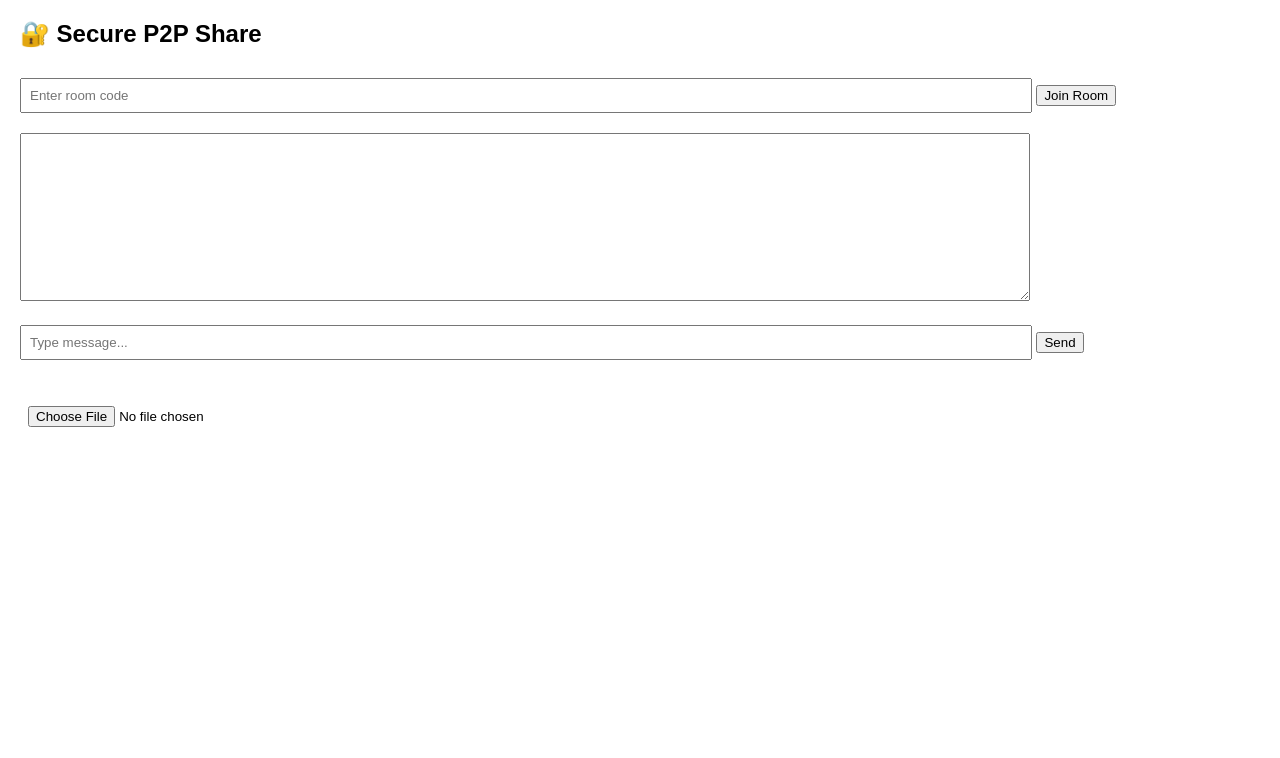
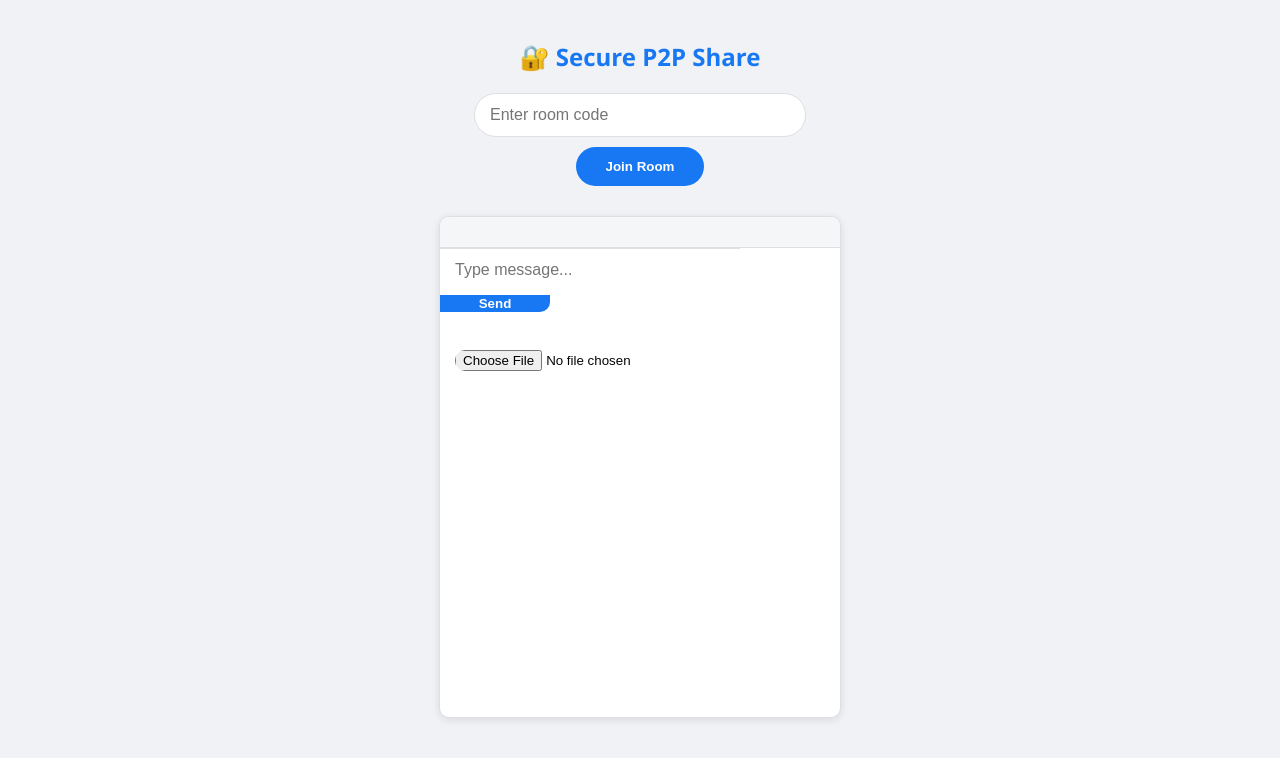
Before and after one commit to Shujin001/SECURE-P2P-SHARE, a website: page public/index.html in a window 1280 px wide. Both pictures are taken after a click on the button "Join Room". Drawn offline with nearby package versions, Linux system fonts and the light colour scheme.

Commit message:
final commit

```diff
--- a/public/index.html
+++ b/public/index.html
@@ -10,7 +10,7 @@
   <button id="joinBtn">Join Room</button>
 
   <div id="chatSection" style="display:none;">
-    <textarea id="chatLog" readonly></textarea>
+    <div id="chatLog" class="chat-log"></div>
     <input id="msgInput" placeholder="Type message..." />
     <button id="sendMsg">Send</button>
     <br><br>
--- a/public/main.js
+++ b/public/main.js
@@ -80,11 +80,11 @@
     console.log("✅ Data channel open");
   };
   dataChannel.onmessage = e => {
-    const data = JSON.parse(e.data);
-    console.log("📨 Message received:", data);
-    if (data.type === 'text') {
-      chatLog.value += 'Peer: ' + data.content + '\n';
-    } else if (data.type === 'file') {
+  const data = JSON.parse(e.data);
+  if (data.type === 'text') {
+    chatLog.innerHTML += `<div class="peer">${data.content}</div>`;
+    chatLog.scrollTop = chatLog.scrollHeight;
+  } else if (data.type === 'file') {
       const blob = new Blob([new Uint8Array(data.content)], { type: data.mime });
       const a = document.createElement('a');
       a.href = URL.createObjectURL(blob);
@@ -101,7 +101,8 @@
   const msg = msgInput.value;
   if (dataChannel && dataChannel.readyState === 'open') {
     dataChannel.send(JSON.stringify({ type: 'text', content: msg }));
-    chatLog.value += 'You: ' + msg + '\n';
+    chatLog.innerHTML += `<div class="you">${msg}</div>`;
+    chatLog.scrollTop = chatLog.scrollHeight;
     msgInput.value = '';
   } else {
     chatLog.value += '❗ Data channel not ready. Try joining with another device/browser.\n';
--- a/public/style.css
+++ b/public/style.css
@@ -1,12 +1,143 @@
 body {
-  font-family: Arial, sans-serif;
-  margin: 20px;
+  font-family: 'Segoe UI', Tahoma, Geneva, Verdana, sans-serif;
+  background-color: #f0f2f5;
+  margin: 0;
+  padding: 20px;
+  display: flex;
+  flex-direction: column;
+  align-items: center;
+  height: 100vh;
+  color: #050505;
 }
-input, textarea {
-  width: 80%;
-  margin: 10px 0;
-  padding: 8px;
+
+h2 {
+  margin-bottom: 20px;
+  color: #1877f2;
+  font-weight: 700;
 }
-textarea {
-  height: 150px;
+
+#roomInput {
+  width: 300px;
+  padding: 12px 15px;
+  font-size: 16px;
+  border-radius: 25px;
+  border: 1px solid #dddfe2;
+  outline: none;
+  transition: border-color 0.3s;
 }
+
+#roomInput:focus {
+  border-color: #1877f2;
+  box-shadow: 0 0 5px rgba(24, 119, 242, 0.5);
+}
+
+#joinBtn {
+  margin-top: 10px;
+  padding: 12px 30px;
+  background-color: #1877f2;
+  border: none;
+  border-radius: 25px;
+  color: white;
+  font-weight: 600;
+  cursor: pointer;
+  transition: background-color 0.3s;
+}
+
+#joinBtn:hover {
+  background-color: #145dbf;
+}
+
+#chatSection {
+  margin-top: 30px;
+  width: 400px;
+  max-width: 90vw;
+  display: flex;
+  flex-direction: column;
+  border: 1px solid #dddfe2;
+  border-radius: 10px;
+  background: white;
+  height: 500px;
+  box-shadow: 0 2px 8px rgba(0,0,0,0.1);
+}
+
+#chatLog {
+  flex-grow: 1;
+  padding: 15px;
+  border-bottom: 1px solid #dddfe2;
+  overflow-y: auto;
+  font-size: 14px;
+  line-height: 1.4;
+  background-color: #f5f6f7;
+  border-radius: 10px 10px 0 0;
+  white-space: pre-wrap;
+}
+
+/* Chat bubbles for messages */
+#chatLog span {
+  display: block;
+  max-width: 75%;
+  margin-bottom: 8px;
+  padding: 10px 15px;
+  border-radius: 20px;
+  line-height: 1.3;
+}
+
+/* You (right-aligned bubble) */
+#chatLog .you {
+  background-color: #1877f2;
+  color: white;
+  align-self: flex-end;
+  border-radius: 20px 20px 0 20px;
+  margin-left: auto;
+}
+
+/* Peer (left-aligned bubble) */
+#chatLog .peer {
+  background-color: #e4e6eb;
+  color: #050505;
+  border-radius: 20px 20px 20px 0;
+  margin-right: auto;
+}
+
+#msgInput {
+  padding: 12px 15px;
+  border: none;
+  border-top: 1px solid #dddfe2;
+  font-size: 16px;
+  outline: none;
+  width: calc(100% - 130px);
+  border-radius: 0 0 0 10px;
+}
+
+#sendMsg {
+  width: 110px;
+  border: none;
+  background-color: #1877f2;
+  color: white;
+  font-weight: 600;
+  cursor: pointer;
+  transition: background-color 0.3s;
+  border-radius: 0 0 10px 0;
+}
+
+#sendMsg:hover {
+  background-color: #145dbf;
+}
+
+#fileInput {
+  margin: 15px 15px 10px;
+  border-radius: 10px;
+  cursor: pointer;
+}
+
+#status a {
+  display: block;
+  margin-top: 10px;
+  color: #1877f2;
+  text-decoration: none;
+  font-weight: 600;
+}
+
+#status a:hover {
+  text-decoration: underline;
+}
```
